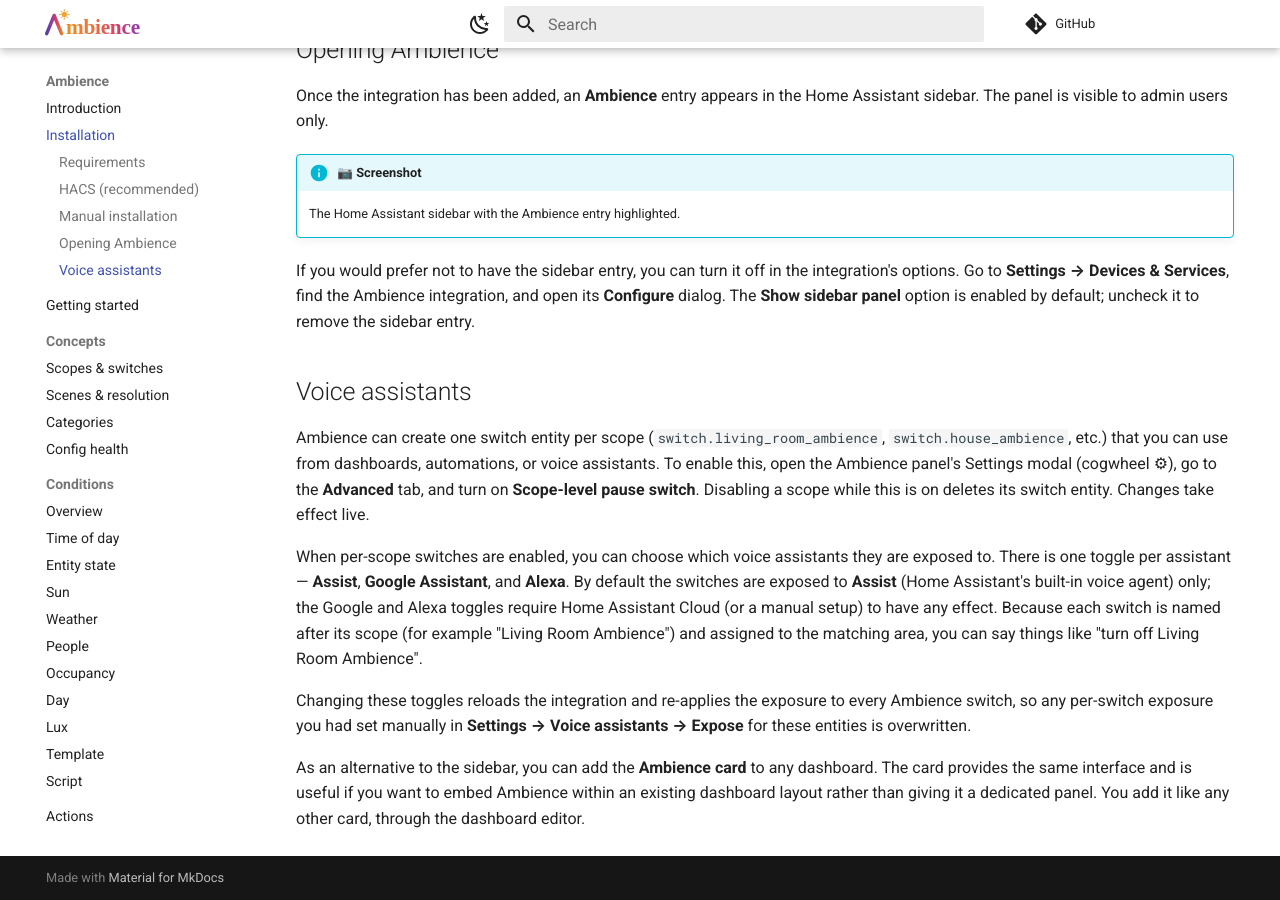
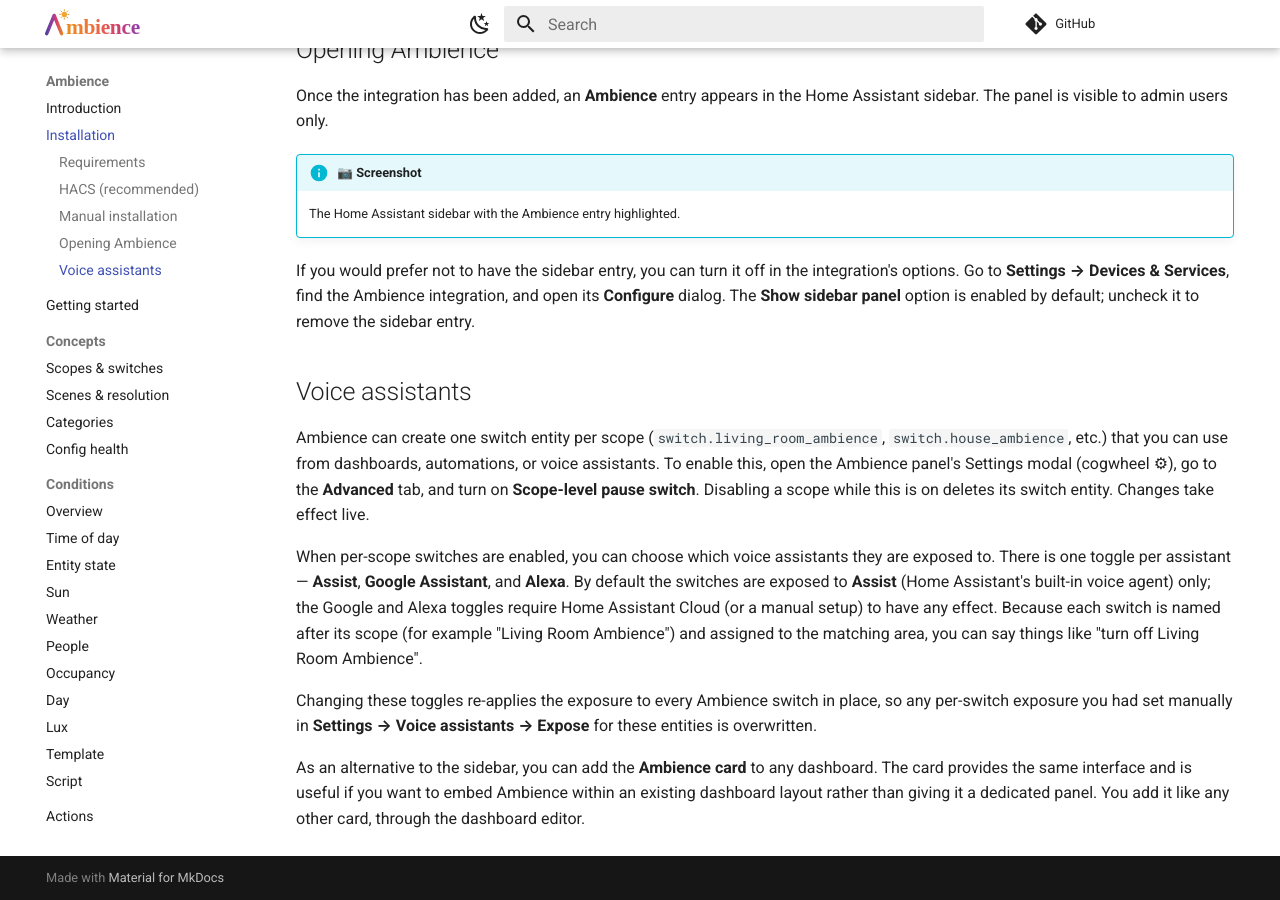
Before and after one commit to clintongormley/ambience, an MkDocs documentation site: the page built from docs/installation.md, in a window 1280 px wide and 900 px high, scrolled down 1057 px. Built offline with MkDocs 1.6.1 and Material for MkDocs 9.7.7, drawn with Linux system fonts in a browser that asks for light colours; comment, search, counter and statistics services are not loaded.

Commit message:
docs: voice-exposure changes re-apply in place, not via reload

```diff
--- a/docs/installation.md
+++ b/docs/installation.md
@@ -66,8 +66,8 @@ Assistant Cloud (or a manual setup) to have any effect. Because each switch is
 named after its scope (for example "Living Room Ambience") and assigned to the
 matching area, you can say things like "turn off Living Room Ambience".
 
-Changing these toggles reloads the integration and re-applies the exposure to
-every Ambience switch, so any per-switch exposure you had set manually in
+Changing these toggles re-applies the exposure to every Ambience switch in
+place, so any per-switch exposure you had set manually in
 **Settings → Voice assistants → Expose** for these entities is overwritten.
 
 As an alternative to the sidebar, you can add the **Ambience card** to any
```
